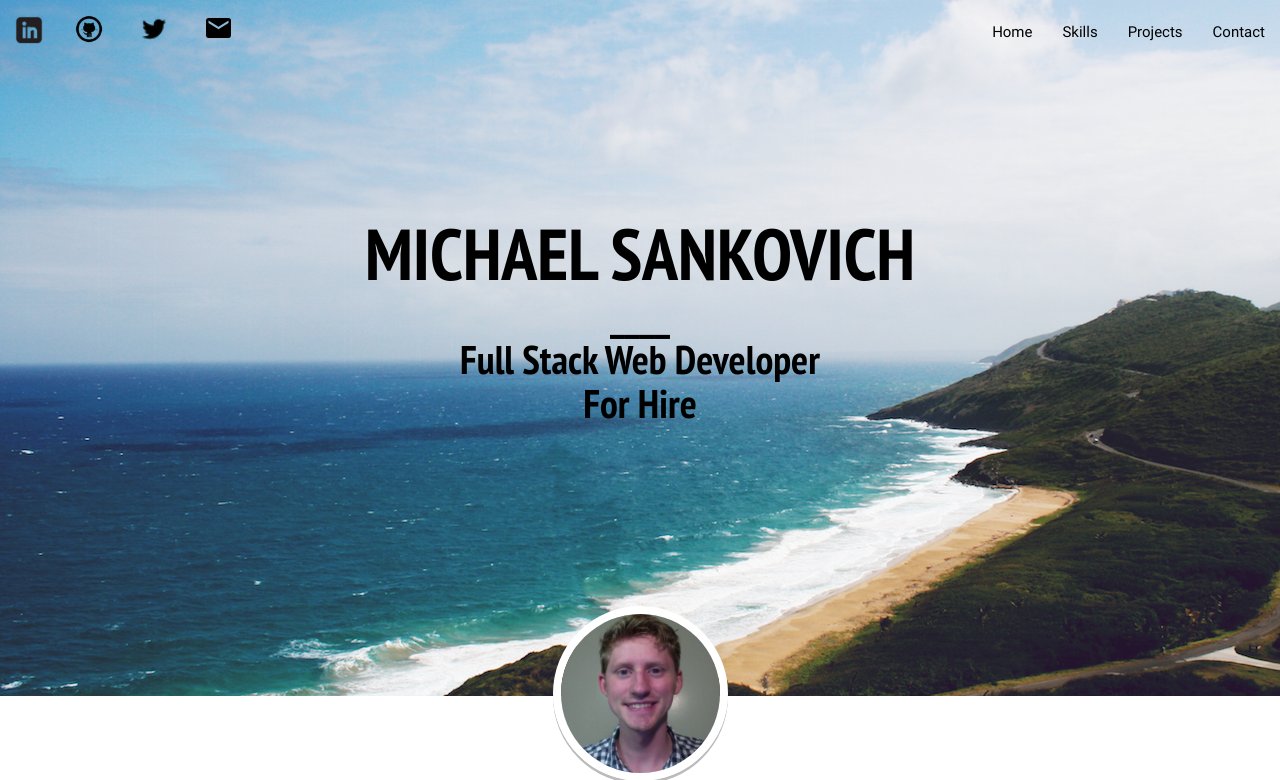
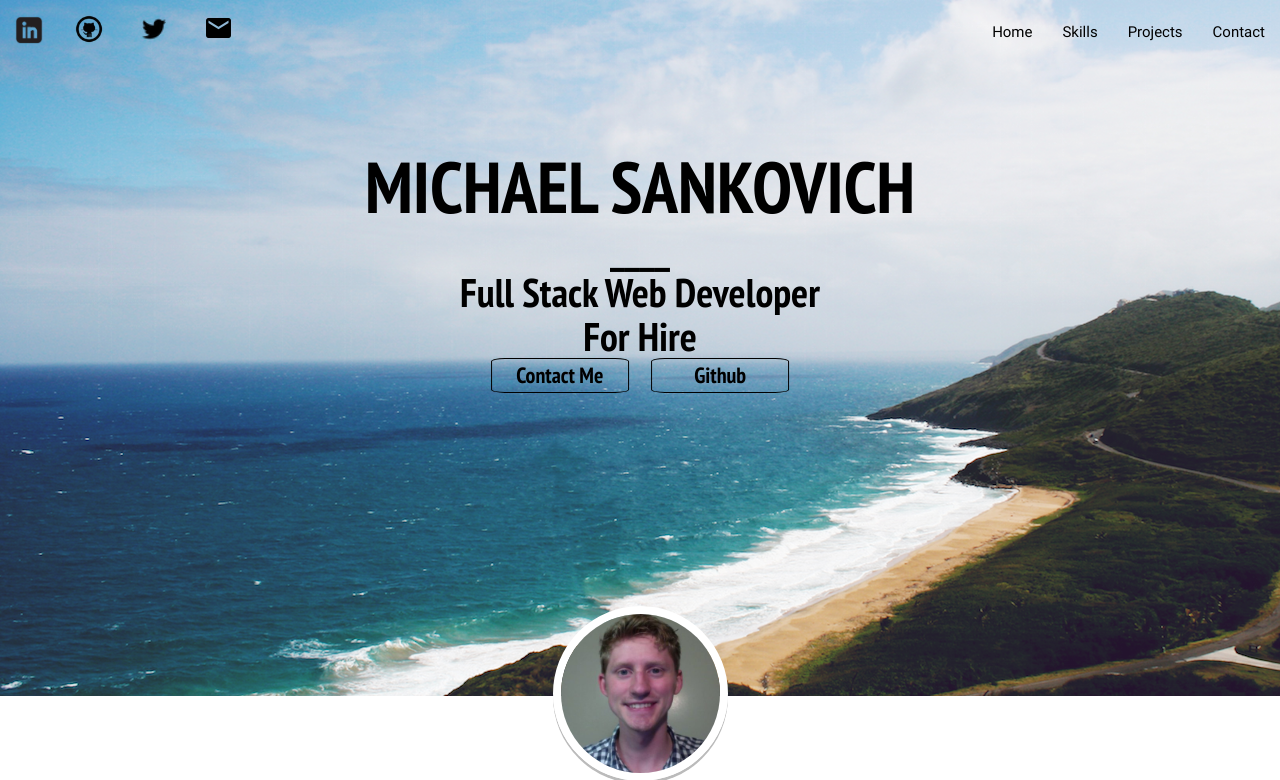
Before and after one commit to danisankovich/website, a PHP site: page / in a window 1280 px wide. Shown: the top 780 px of the page. Run offline with PHP 8.4, Linux system fonts and the light colour scheme; some libraries are stand-ins or nearby versions.

Commit message:
emails. modals

```diff
--- a/index.html
+++ b/index.html
@@ -19,26 +19,26 @@
 
 <body>
   <div class="headerimg">
-    <nav>
+    <nav class="transparent">
       <div>
         <ul>
-          <li>
-            <a href="http://www.linkedin.com/in/MSankovich" class="icona">
+          <li class="nohover">
+            <a href="http://www.linkedin.com/in/MSankovich" class="icona nohover">
               <img class="icon" src="img/linkedin.png" alt="">
             </a>
           </li>
-          <li>
-            <a href="http://github.com/mikesankovich" class="icona" style="margin-top: 8px">
+          <li class="nohover">
+            <a href="http://github.com/mikesankovich" class="icona nohover" style="margin-top: 8px">
               <img src="img/github.png" alt="" class="icon" style="height: 32px">
             </a>
           </li>
-          <li>
-            <a href="https://twitter.com/Sankyxx" class="icona">
+          <li class="nohover">
+            <a href="https://twitter.com/Sankyxx" class="icona nohover">
               <img src="img/twitter.png" alt="" style="height: 38px; margin-top: 3px;">
             </a>
           </li>
-          <li>
-            <a style="cursor: pointer">
+          <li class="nohover">
+            <a style="cursor: pointer" class="nohover modal-trigger" href="#emailModal">
               <i class="medium material-icons">email</i>
             </a>
           </li>
@@ -59,12 +59,29 @@
       </div>
     </nav>
     <div class='title'>
-      <h1>Michael Sankovich</h1>
+      <h1 class="show-on-small">Michael Sankovich</h1>
       <h2>____</h2>
       <h2>Full Stack Web Developer</h2>
       <h2>For Hire</h2>
+      <div class="container">
+        <div class="row">
+          <div class="myButtons col s12">
+            <div class="col s5 offset-s1">
+              <div class="thisButton">
+                <a class="modal-trigger" href="#emailModal">Contact Me</a>
               </div>
             </div>
+            <div class="col s5">
+              <div class="thisButton">
+                <a href="http://github.com/mikesankovich">Github</a>
+              </div>
+            </div>
+          </div>
+        </div>
+      </div>
+    </div>
+  </div>
+
 
   <div class="test">
     <img class="headimg" src="img/head.jpg" alt="">
@@ -249,6 +266,40 @@
 
       </div>
     </div>
+  </div>
+</div>
+
+<div id="emailModal" class="modal modal-fixed-footer">
+  <div class="modal-content">
+    <div class="row">
+     <form class="col s12">
+       <div class="row">
+         <div class="input-field col s8 offset-s2">
+           <input id="Name" type="text" required>
+           <label for="Name">Name</label>
+         </div>
+         <div class="input-field col s8 offset-s2">
+           <input id="Email" type="email" required>
+           <label for="Email">Email</label>
+         </div>
+         <div class="input-field col s8 offset-s2">
+           <input id="Subject" type="text" required>
+           <label for="Subject">Subject</label>
+         </div>
+       </div>
+       <div class="row">
+         <div class="input-field col s8 offset-s2">
+           <textarea id="msg" class="materialize-textarea" required></textarea>
+           <label for="msg">Message</label>
+         </div>
+       </div>
+     </form>
+   </div>
+  </div>
+  <div class="modal-footer">
+    <a href="#!" class="waves-effect waves-green btn-flat sendMail">Send Email</a>
+    <a href="#!" class="waves-effect waves-green btn-flat modal-close">Close</a>
+    <!-- <a href="#!" class="modal-action modal-close waves-effect waves-green btn-flat ">Send Email</a> -->
   </div>
 </div>
 <!--
--- a/javascripts/script.js
+++ b/javascripts/script.js
@@ -1,6 +1,23 @@
 $(document).ready(function(){
 
   $(".button-collapse").sideNav();
+  // the "href" attribute of .modal-trigger must specify the modal ID that wants to be triggered
+  $('.modal-trigger').leanModal();
+  var $nav = $("nav");
+
+	//caches a jQuery object containing the header element
+	// var header = $('.noBackground');
+	$(window).scroll(function() {
+		var scroll = $(window).scrollTop();
+
+		if (scroll >= 525) {
+      $nav.addClass("line");
+      $nav.removeClass("transparent");
+		} else {
+			$nav.removeClass("line");
+			$nav.addClass("transparent");
+		}
+	});
 
   //
   // $("#about").click(function() {
--- a/stylesheets/style.css
+++ b/stylesheets/style.css
@@ -9,12 +9,33 @@ html, body {
 
 .title {
   position: absolute;
-  top: 40%;
+  top: 35%;
   left: 50%;
   transform: translate(-50%, -50%);
   color: black;
   text-align: center;
 }
+.myButtons {
+  display: inline-block;
+  height: 35px;
+}
+
+.thisButton {
+  border: 1px solid black;
+  border-radius: 10%;
+  font-size: 22px;
+  font-family: 'PT Sans Narrow', sans-serif;
+  font-weight: 700;
+  height: 35px;
+}
+.thisButton a {
+  color: black;
+}
+.thisButton:hover {
+  background-color: white;
+  cursor: pointer;
+}
+@media (min-width: 700px) {
   h1 {
     font-size: 72px;
     text-transform: uppercase;
```
Also changed, not shown: other parts of stylesheets/style.css (+55 -9 lines), javascripts/email.js (+18 -6 lines). Lines whose indentation alone changed are shown as unchanged.
